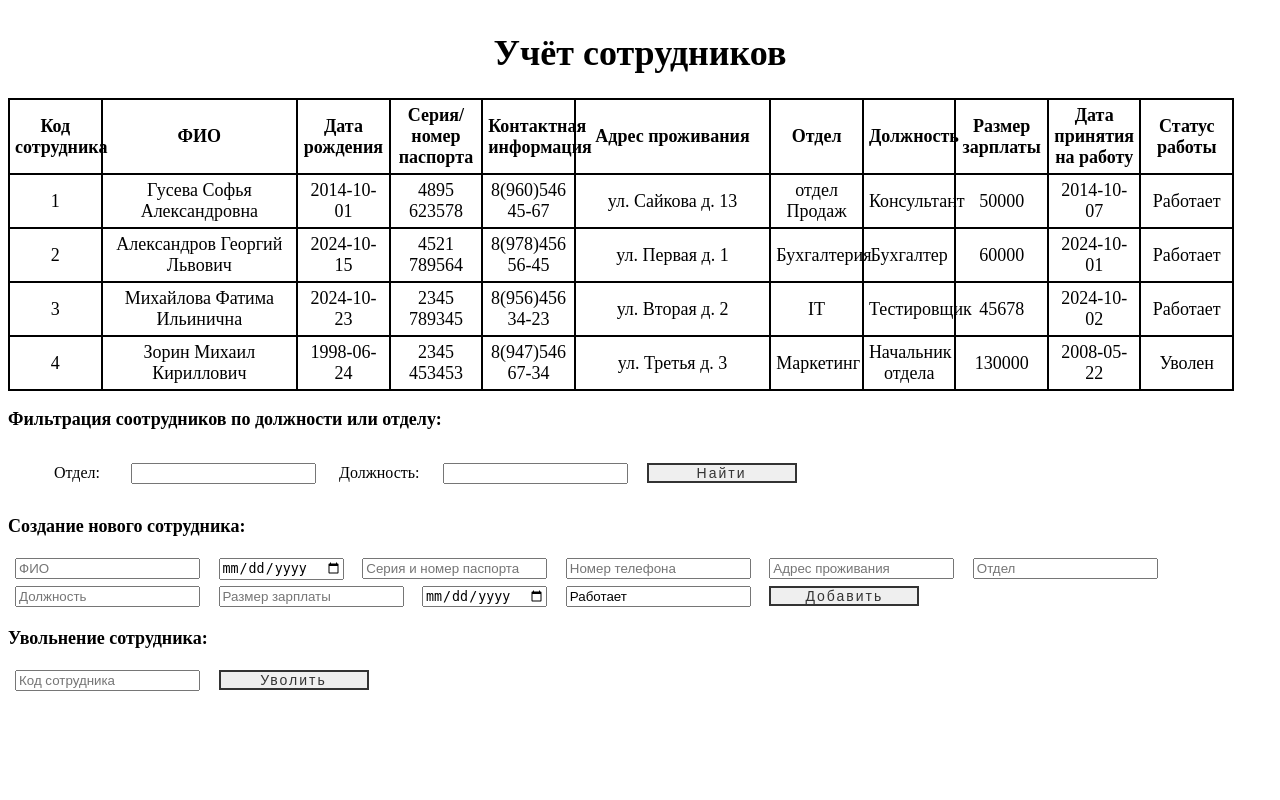
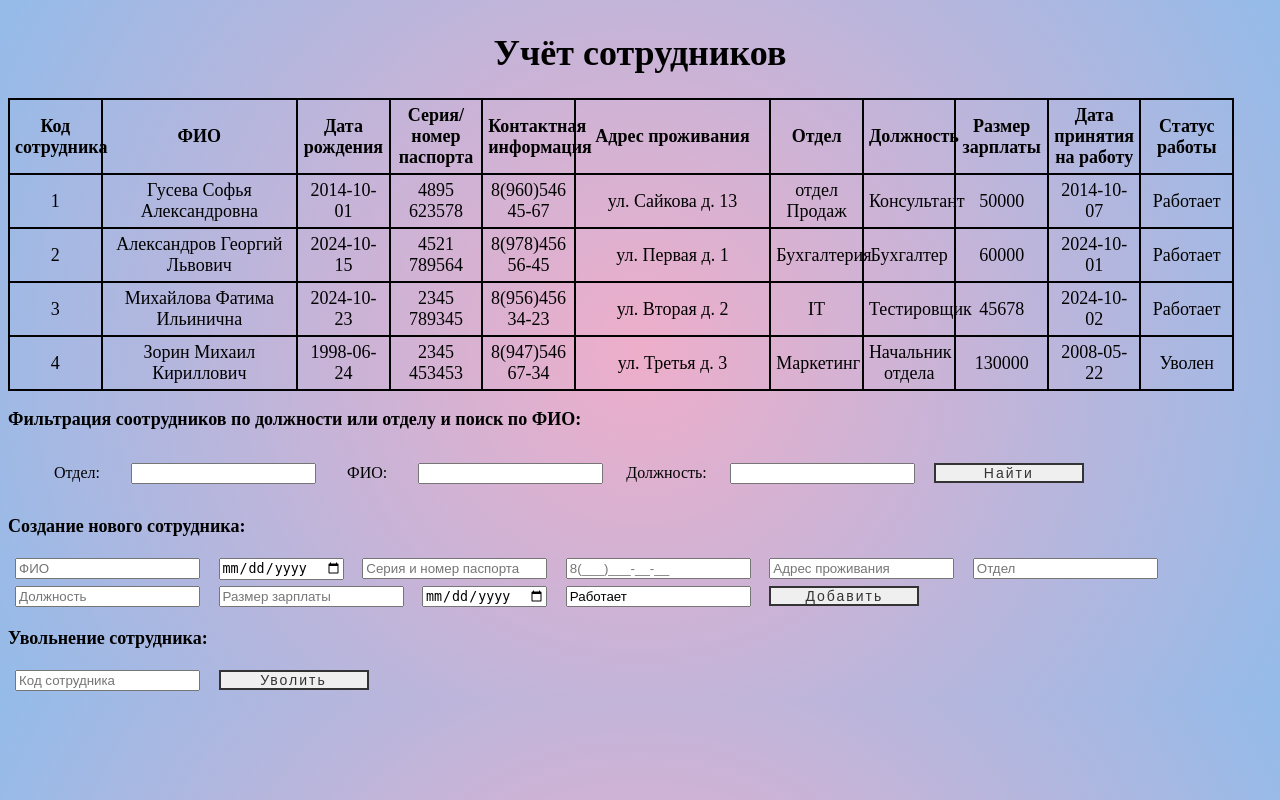
Before and after one commit to mibeebok/UchetSotrud, a PHP site: page / in a window 1280 px wide. Run offline with PHP 8.4, Linux system fonts and the light colour scheme; data comes from the database, SQL or seed files in the repository; some libraries are stand-ins or nearby versions.

Commit message:
Поиск по ФИО
Добавила этот запрос к запросу по фильтрации по отделу и должности, во-первых потому что они одинаковые в исполнении, во-вторых так проще, а суть не меняется. В запросе есть поле для ввода данных, кнопку использовала со старого задания

```diff
--- a/index.php
+++ b/index.php
@@ -11,11 +11,12 @@
     <script src="mask.js"></script>
     <title>Учёт сотрудников</title>
 </head>
-<body>
+<body class="diagonal-gradient">
     <h1> Учёт сотрудников </h1>
     <table>
         <thead>
             <tr>
+<!-- Шапка таблицы-->
                 <th>Код сотрудника</th>
                 <th style=width:15%;>ФИО</th>
                 <th>Дата рождения</th>
@@ -31,7 +32,7 @@
             </tr>
         </thead>
         <tbody>
-            <?php
+            <?php //подключение бд
             $mysqli = new mysqli("127.0.0.1", "root", "", "UchetSotr");
 
             $host = '127.0.0.1';
@@ -39,10 +40,8 @@
             $username = 'root';
             $password = '';
 
-
-            //добавление нового сотрудника
+            //добавление нового сотрудника запрос
             if ($_SERVER["REQUEST_METHOD"] == "POST" && isset($_POST['FIO'])) {
-            // Получение данных из формы
             $FIO = $_POST['FIO'];
             $DataRojdeniya = $_POST['DataRojdeniya'];
             $SeriyaNomerPasporta = $_POST['SeriyaNomerPasporta'];
@@ -56,12 +55,8 @@
             try {
                 $pdo = new PDO("mysql:host=$host;dbname=$dbname", $username, $password);
                 $pdo->setAttribute(PDO::ATTR_ERRMODE, PDO::ERRMODE_EXCEPTION);
-
-                // SQL-запрос для вставки данных
                 $sql = "INSERT INTO Sotr (FIO, DataRojdeniya, SeriyaNomerPasporta, NomerTelefona, AdresProjivaniya, Otdel, Doljnost, RazmerZP, DataPrinyatiyaNaRabotu, StatusRaboti)
                         VALUES (:FIO, :DataRojdeniya, :SeriyaNomerPasporta, :NomerTelefona, :AdresProjivaniya, :Otdel, :Doljnost, :RazmerZP, :DataPrinyatiyaNaRabotu, :StatusRaboti)";
-
-                // Подготовка и выполнение запроса
                 $stmt = $pdo->prepare($sql);
                 $stmt->execute([
                     ':FIO' => $FIO,
@@ -75,22 +70,31 @@
                     ':DataPrinyatiyaNaRabotu' => $DataPrinyatiyaNaRabotu,
                     ':StatusRaboti' => $StatusRaboti
                 ]);
+                header("Location: " . $_SERVER['PHP_SELF']);
+                exit();
+                } catch (PDOException $e) {
+                    echo "Ошибка: " . $e->getMessage();
+                }
 
-                echo "Сотрудник успешно добавлен!";
-            } catch (PDOException $e) {
-                echo "Ошибка: " . $e->getMessage();
+
             }
-            }
+            //проверка подключения
             if (mysqli_connect_errno()) {
             echo "Подключение невозможно: ".mysqli_connect_error();
             }
 
+            //Фильтр по отделу и должности
             $FOtdel = isset($_GET['FOtdel']) ?$_GET['FOtdel'] : '';
+            $FFIO = isset($_GET['FFIO']) ?$_GET['FFIO'] : '';
             $FDoljnost = isset($_GET['FDoljnost']) ? $_GET['FDoljnost'] : '';
 
             $query = "SELECT * FROM Sotr WHERE 1=1";
+
             if ($FOtdel) {
                 $query .= " AND Otdel LIKE '%$FOtdel%'";
+            }
+            if ($FFIO) {
+                $query .= " AND FIO LIKE '%$FFIO%'";
             }
             if ($FDoljnost) {
                 $query .= " AND Doljnost LIKE '%$FDoljnost%'";
@@ -98,7 +102,7 @@
             $result = $mysqli->query($query);
             if (!$result) {
                 echo "Ошибка запроса: " . $mysqli->error;
-            } else {
+            } else {//заполнения таблицы
                 if ($result->num_rows > 0) {
             while ($row = $result->fetch_assoc()) {
             ?>
@@ -126,12 +130,13 @@
 
         </tbody>
     </table>
-    <p><b> Фильтрация соотрудников по должности или отделу: </b></p>
-    <!-- фильтр!-->
+    <p><b> Фильтрация соотрудников по должности или отделу и поиск по ФИО: </b></p>
     <!--возможно проблемой будет то что name не соответствует названию столбца в таблице !-->
     <form class = "filtr" method="GET" action="">
         <label   class = "filtrO" for="Otdel">Отдел:</label>
         <input type="text" id="Otdel" name="FOtdel" value="<?php echo isset($_GET['Otdel']) ? htmlspecialchars($_GET['Otdel']) : ''; ?>">
+        <label   class = "filtrO" for="FIO">ФИО:</label>
+        <input type="text" id="FIO" name="FFIO" value="<?php echo isset($_GET['FIO']) ? htmlspecialchars($_GET['FIO']) : ''; ?>">
         <label  class = "filtr" for="Doljnost">Должность:</label>
         <input type="text" id="Doljnost" name="FDoljnost" value="<?php echo isset($_GET['Doljnost']) ? htmlspecialchars($_GET['Doljnost']) : ''; ?>">
         <button type="submit">Найти</button>
@@ -141,7 +146,7 @@
         <input  class = "SNS" type="text" name="FIO" placeholder="ФИО" required>
         <input  class = "SNS" type="date" name="DataRojdeniya" placeholder="Дата рождения" required>
         <input  class = "SNS" type="text" name="SeriyaNomerPasporta" placeholder="Серия и номер паспорта" required>
-        <input  class = "SNS" type="text" name="NomerTelefona" placeholder="Номер телефона" required>
+        <input  class = "SNS" type="text" name="NomerTelefona" placeholder="8(___)___-__-__" required>
         <input  class = "SNS" type="text" name="AdresProjivaniya" placeholder="Адрес проживания" required>
         <input  class = "SNS" type="text" name="Otdel" placeholder="Отдел" required>
         <input  class = "SNS" type="text" name="Doljnost" placeholder="Должность" required>
@@ -155,13 +160,13 @@
         </script>
         <button  class = "SNS" type="submit">Добавить</button>
     </form>
+
     <p><b>Увольнение сотрудника:</b></p>
     <form method = "post">
         <input  class = "SNS" type="text" name="IdSotr" placeholder="Код сотрудника" required>
         <button  class = "SNS" type="submit">Уволить</button>
         <?php
             $mysqli = new mysqli("127.0.0.1", "root", "", "UchetSotr");
-            // Проверяем соединение
             if ($mysqli->connect_error) {
                 die("Ошибка подключения: " . $mysqli->connect_error);
             }
@@ -171,8 +176,6 @@
                     echo "Подключение невозможно: " . mysqli_connect_error();
                     exit();
                 }
-
-                // Запрос для изменения статуса
                 $stmt = $mysqli->prepare("UPDATE Sotr SET StatusRaboti = 'Уволен' WHERE IdSotr = ? AND StatusRaboti = 'Работает'");
                 if ($stmt === false) {
                     die("Ошибка подготовки запроса: " . $mysqli->error);
```
